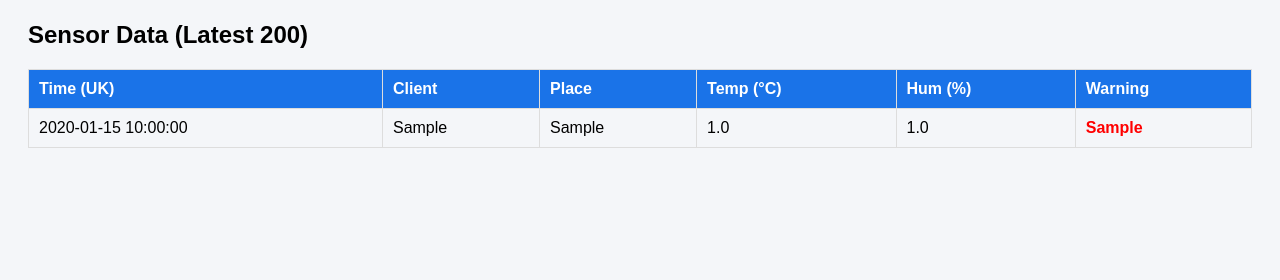
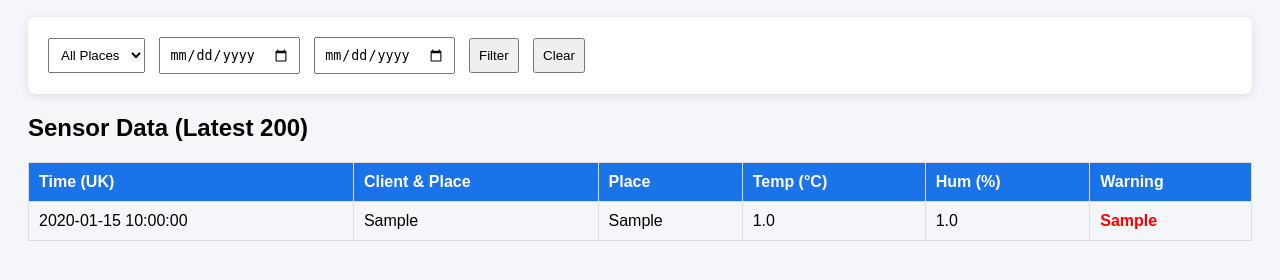
Before and after one commit to BubakerShakmak/sensor-dashboard, a Flask app: page /dashboard in a window 1280 px wide. Shown: the part 126-406 px from the top of the page. Run offline with Flask 3, Linux system fonts and the light colour scheme; the visitor is signed in with stand-in values (Sample User, id 1); tables that the repository leaves empty hold one stand-in row (values such as "Sample post"); data that the repository does not hold is empty.

Commit message:
Fix: Add get_known_places + filter form + dashboard data

```diff
--- a/routes.py
+++ b/routes.py
@@ -113,6 +113,12 @@ def handle_password_reset():
     success = update_client_password(username, new_password) if user['role'] == 'client' else update_owner_password(username, new_password)
     return (True, "Password reset!") if success else (False, "Reset failed")
 
+# ------------------ get_known_places ------------------
+def get_known_places():
+    conn = get_db_connection()
+    places = [row[0] for row in conn.execute("SELECT DISTINCT place FROM sensor_data").fetchall()]
+    conn.close()
+    return places
 
 # ------------------ setup_routes ------------------
 def setup_routes(app):
@@ -157,6 +163,7 @@ def setup_routes(app):
         flash('Logged out', 'success')
         return redirect(url_for('login'))
 
+
     @app.route('/dashboard')
     @login_required
     def dashboard():
@@ -164,15 +171,13 @@ def setup_routes(app):
         cursor = conn.cursor()
         cursor.execute("SELECT id, timestamp, client_place, place, temperature, humidity, warning FROM sensor_data ORDER BY timestamp DESC LIMIT 200")
         data = cursor.fetchall()
-        cursor.execute("SELECT username, places, email_enabled FROM users WHERE role = 'client'")
-        clients = cursor.fetchall()
         conn.close()
 
-        # Convert to list of dicts for template
+        # Convert to list of dicts
         data_list = [dict(row) for row in data]
-        clients_list = [dict(row) for row in clients]
+        places = get_known_places()  # For filter dropdown
 
-        return render_template('dashboard.html', data=data_list, clients=clients_list)
+        return render_template('dashboard.html', data=data_list, places=places)
 
     @app.route('/submit-data', methods=['POST'])
     def submit_data():
@@ -322,10 +327,10 @@ def setup_routes(app):
         end_date = request.form.get('end_date')
 
         conn = get_db_connection()
-        query = "SELECT * FROM sensor_data WHERE 1=1"
+        query = "SELECT id, timestamp, client_place, place, temperature, humidity, warning FROM sensor_data WHERE 1=1"
         params = []
 
-        if place:
+        if place and place != 'All':
             query += " AND place = ?"
             params.append(place)
         if start_date:
@@ -335,16 +340,17 @@ def setup_routes(app):
             query += " AND timestamp <= ?"
             params.append(end_date + " 23:59:59")
 
-        query += " ORDER BY timestamp DESC"
+        query += " ORDER BY timestamp DESC LIMIT 200"
         data = conn.execute(query, params).fetchall()
         conn.close()
 
-        # Get places for dropdown
-        conn = get_db_connection()
-        places = [row[0] for row in conn.execute("SELECT DISTINCT place FROM sensor_data").fetchall()]
-        conn.close()
+        data_list = [dict(row) for row in data]
+        places = get_known_places()
 
-        return render_template('dashboard.html', data=data, places=places)
+        return render_template('dashboard.html', data=data_list, places=places)
+
+
+
     # ==================== CSV EXPORT ROUTES ====================
     @app.route('/download-clients-csv')
     @login_required
--- a/templates/dashboard.html
+++ b/templates/dashboard.html
@@ -2,32 +2,49 @@
 <html>
 <head>
     <title>StormSaver Dashboard</title>
-    <script>
-        setTimeout(() => location.reload(), 10000); // Auto-refresh every 10s
-    </script>
+    <meta http-equiv="refresh" content="10"> <!-- Auto-refresh every 10s -->
     <style>
         body { font-family: Arial; background: #f4f6f9; padding: 20px; }
         table { width: 100%; border-collapse: collapse; margin: 20px 0; }
         th, td { border: 1px solid #ddd; padding: 10px; text-align: left; }
         th { background: #1a73e8; color: white; }
         .warning { color: red; font-weight: bold; }
+        .filter { background: white; padding: 15px; border-radius: 8px; box-shadow: 0 2px 10px rgba(0,0,0,0.1); margin-bottom: 20px; }
+        input, select, button { padding: 8px; margin: 5px; }
     </style>
 </head>
 <body>
     <h1>🌩️ StormSaver Dashboard</h1>
-    <p>Logged in as: {{ session.username }} ({{ session.role }}) | <a href="/logout">Logout</a> | <a href="/refresh">Refresh</a></p>
+    <p>Logged in as: {{ session['username'] }} ({{ session['role'] }}) | <a href="/logout">Logout</a> | <a href="/refresh">Refresh</a></p>
     {% with messages = get_flashed_messages() %}
         {% if messages %}
             {% for msg in messages %}
-                <p style="background: #d4edda; padding: 10px; border-radius: 5px;">{{ msg }}</p>
+                <p style="background: #d4edda; padding: 10px; border-radius: 5px; color: green;">{{ msg }}</p>
             {% endfor %}
         {% endif %}
     {% endwith %}
+
+    <div class="filter">
+        <form method="POST" action="/filter">
+            <select name="place">
+                <option value="All">All Places</option>
+                {% for p in places %}
+                    <option value="{{ p }}">{{ p }}</option>
+                {% endfor %}
+            </select>
+            <input type="date" name="start_date" placeholder="Start Date">
+            <input type="date" name="end_date" placeholder="End Date">
+            <button type="submit">Filter</button>
+            <a href="/clear-filter"><button type="button">Clear</button></a>
+        </form>
+    </div>
+
     <h2>Sensor Data (Latest 200)</h2>
+    {% if data %}
     <table>
         <tr>
             <th>Time (UK)</th>
-            <th>Client</th>
+            <th>Client & Place</th>
             <th>Place</th>
             <th>Temp (°C)</th>
             <th>Hum (%)</th>
@@ -44,8 +61,12 @@
         </tr>
         {% endfor %}
     </table>
-    {% if session.role == 'owner' %}
-        <p><a href="/manage-clients">Manage Clients</a></p>
+    {% else %}
+    <p>No data yet. Submit via API or simulation!</p>
+    {% endif %}
+
+    {% if session['role'] == 'owner' %}
+        <p><a href="/manage-clients">Manage Clients</a> | <a href="/download-csv">Download CSV</a></p>
     {% endif %}
 </body>
 </html>
```
